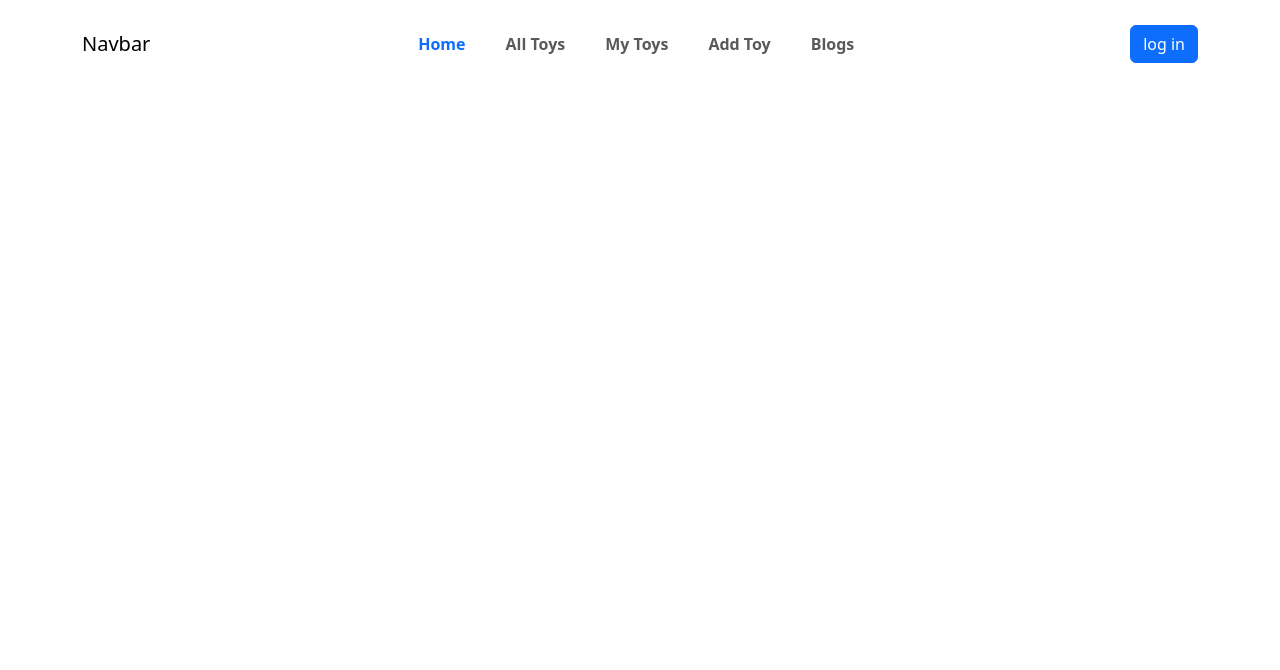
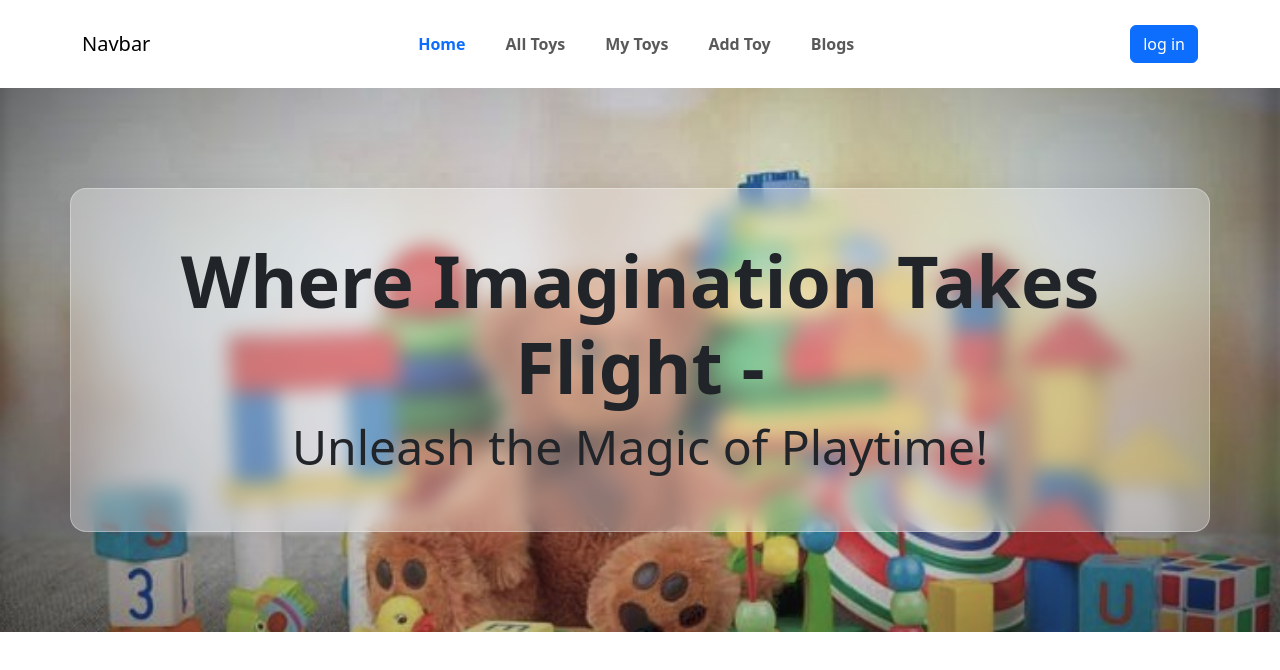
Before and after one commit to sohan004/toy-garden-clint-side, a React (Vite) app: page / in a window 1280 px wide. Shown: the top 670 px of the page. Built offline with nearby package versions, Linux system fonts and the light colour scheme.

Commit message:
home page sec 1 added

```diff
--- a/src/components/HomePage/Sec1/Sec1.jsx
+++ b/src/components/HomePage/Sec1/Sec1.jsx
@@ -3,7 +3,12 @@ import './Sec1.css'
 
 const Sec1 = () => {
     return (
-        <div></div>
+        <div className='header-bg'>
+            <div className='container py-5 text-start text-md-center head-tx'>
+                <h1 className='display-2 fw-bolder'>Where Imagination Takes Flight - </h1>
+                <h1 className='display-5'>Unleash the Magic of Playtime!</h1>
+            </div>
+        </div>
     );
 };
 
```
